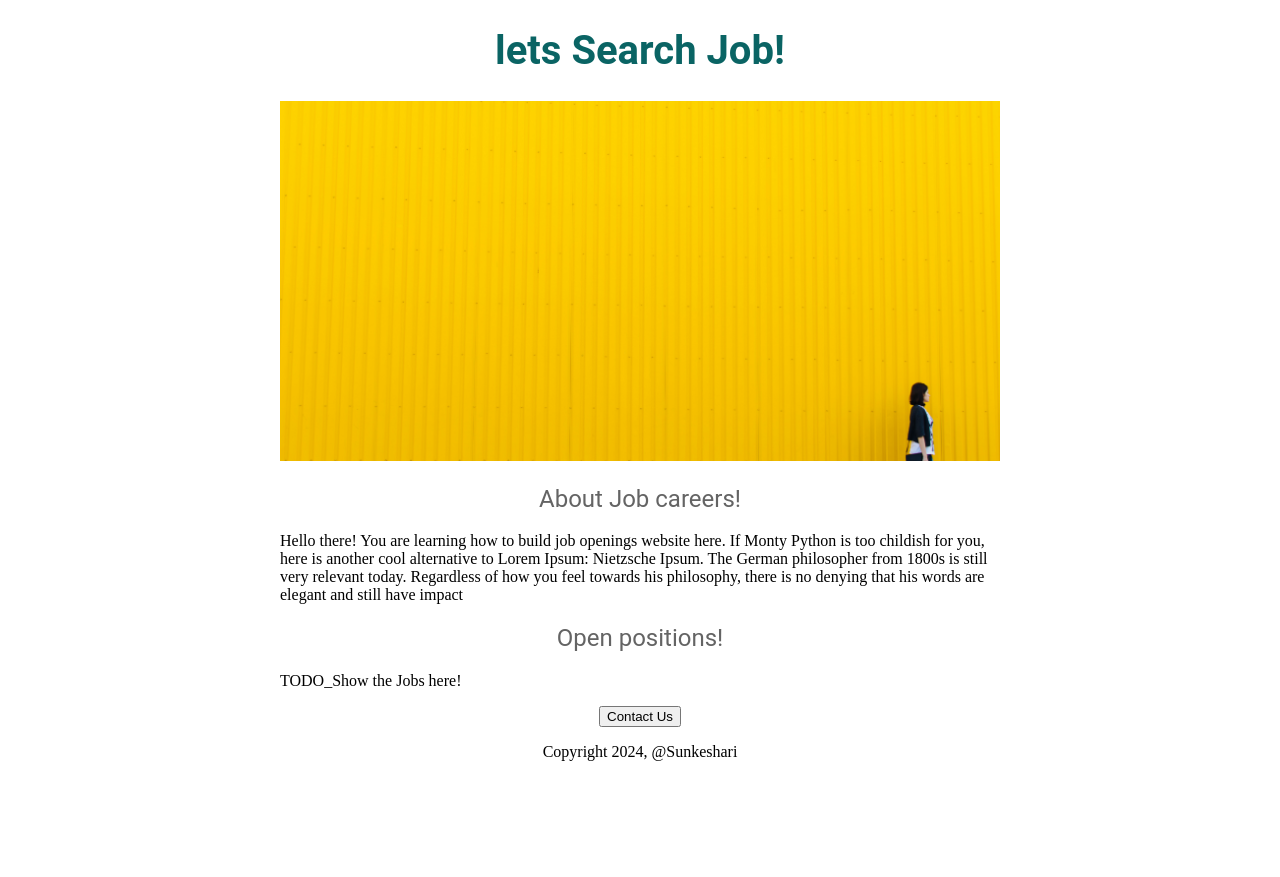
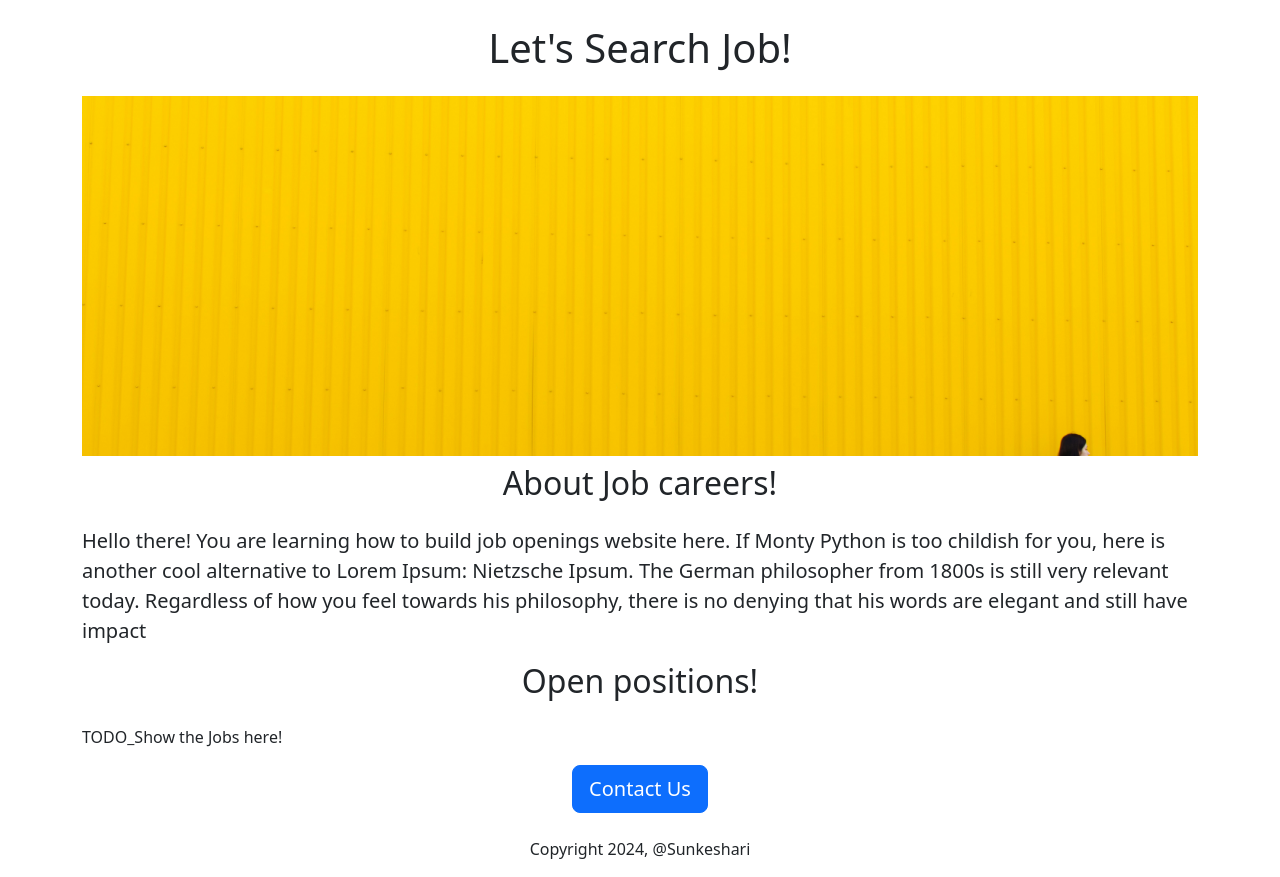
Before and after one commit to Sunkeshari/Sunkeshari-python-flask-website2, a Flask app: page / in a window 1280 px wide. Before the commit the page ends 761 px from the top, so only its background shows below. Run offline with Flask 3, Linux system fonts and the light colour scheme.

Commit message:
added bootstraps

```diff
--- a/templates/home.html
+++ b/templates/home.html
@@ -6,42 +6,21 @@
   <meta name="viewport" content="width=device-width, initial-scale=1.0">
   <link rel="icon" type="image/x-icon" href="/static/download.jpeg"">
   <title>Job Careers!</title>
+  <link href="https://cdn.jsdelivr.net/npm/bootstrap@5.3.3/dist/css/bootstrap.min.css" rel="stylesheet" integrity="sha384-QWTKZyjpPEjISv5WaRU9OFeRpok6YctnYmDr5pNlyT2bRjXh0JMhjY6hW+ALEwIH" crossorigin="anonymous">
   <style>
-    h1{
-  font-size: 40px;
-  font-family: Roboto;
-  font font-weight:normal;
-  color: rgb(10,100,100);
-  text-align:center;
-  }
-   #banner{
-     width:100%;
-     height:360px;
-     object-fit:cover;
-   }
-    h2{
-      font-family: Roboto;
-      font size:32px ;
-      color: rgb(100,100,100);
-      text-align: center;
-      font-weight: normal;
-    }
-    .bodytext{
-      font-family: Roboto;
-      color: rgb(10,100,100);
-    }
-    #container{
-      max-width:720px;
-      margin:0 auto 0 auto;
+    #banner{
+      height:360px;
+      object-fit:cover;
+      width:100%;
     }
   </style>
 </head>
 <body>
-  <div id="container">
-    <h1> lets Search Job!</h1>
-    <img id="banner"src="static/job.jpg" alt="cities">
-    <h2>About Job careers!</h2>
-    <p class:"bodytext"> Hello there! You are learning how to build job openings website here.
+  <div class="container">
+    <h1 class="text-center mt-4 mb-4" > Let's Search Job!</h1>
+    <img class="img-fluid" id="banner"src="static/job.jpg" alt="cities">
+    <h2 class="text-center mt-2 mb-4">About Job careers!</h2>
+    <p class="lead"> Hello there! You are learning how to build job openings website here.
       If Monty Python is too childish for you, here is another cool alternative to Lorem Ipsum: Nietzsche Ipsum.
       The German philosopher from 1800s is still very relevant today.
 
@@ -50,13 +29,13 @@
 
 
 
-    <h2>Open positions!</h2>
-    <p class:"bodytext">
+    <h2 class="text-center mt-2 mb-4">Open positions!</h2>
+    <p>
       TODO_Show the Jobs here!
     </p>
-    <div style="text-align:center;"">
-      <button> Contact Us</button>
-      <p> Copyright 2024, @Sunkeshari</p>
+    <div class="text-center">
+      <button class="btn btn-primary btn-lg"> Contact Us</button>
+      <p class=" mt-4"> Copyright 2024, @Sunkeshari</p>
     </div>
   </div>
 
```
